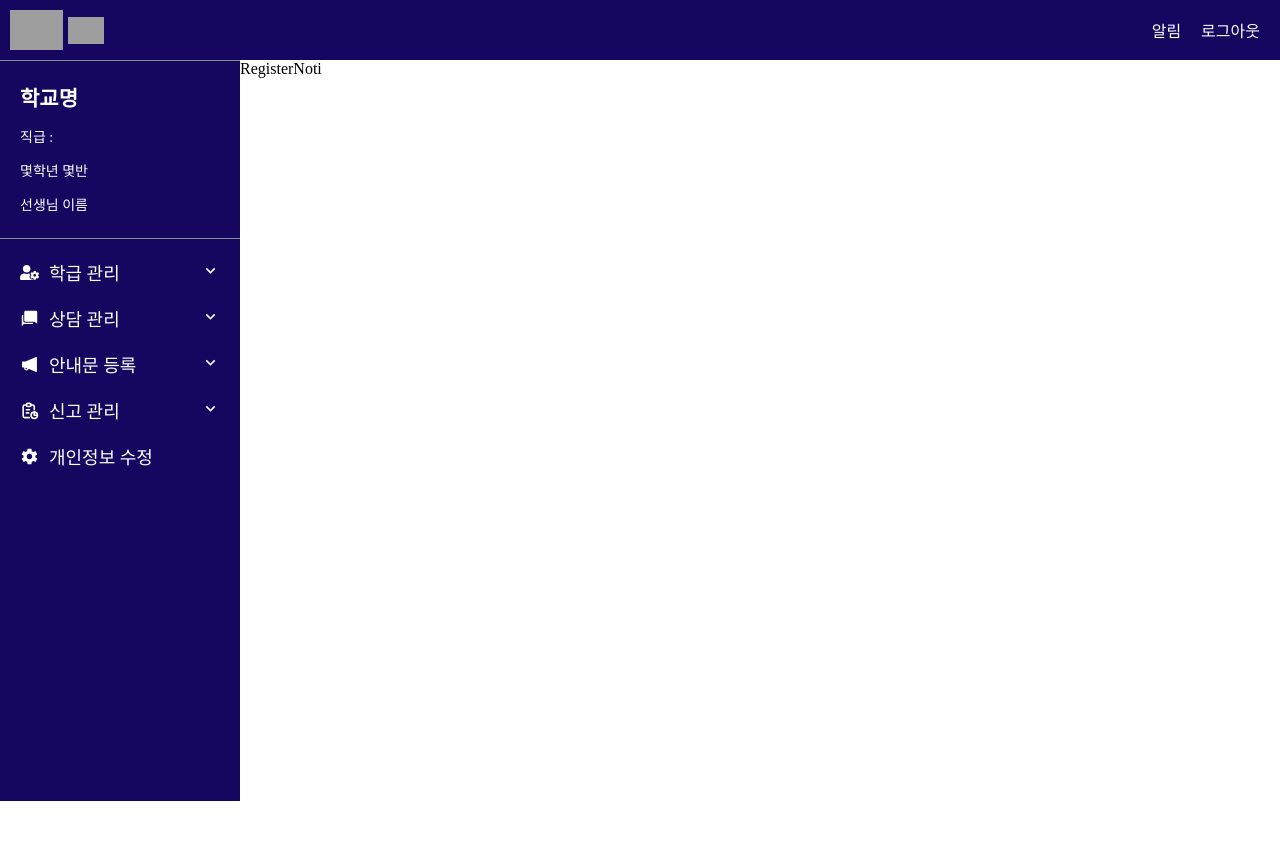
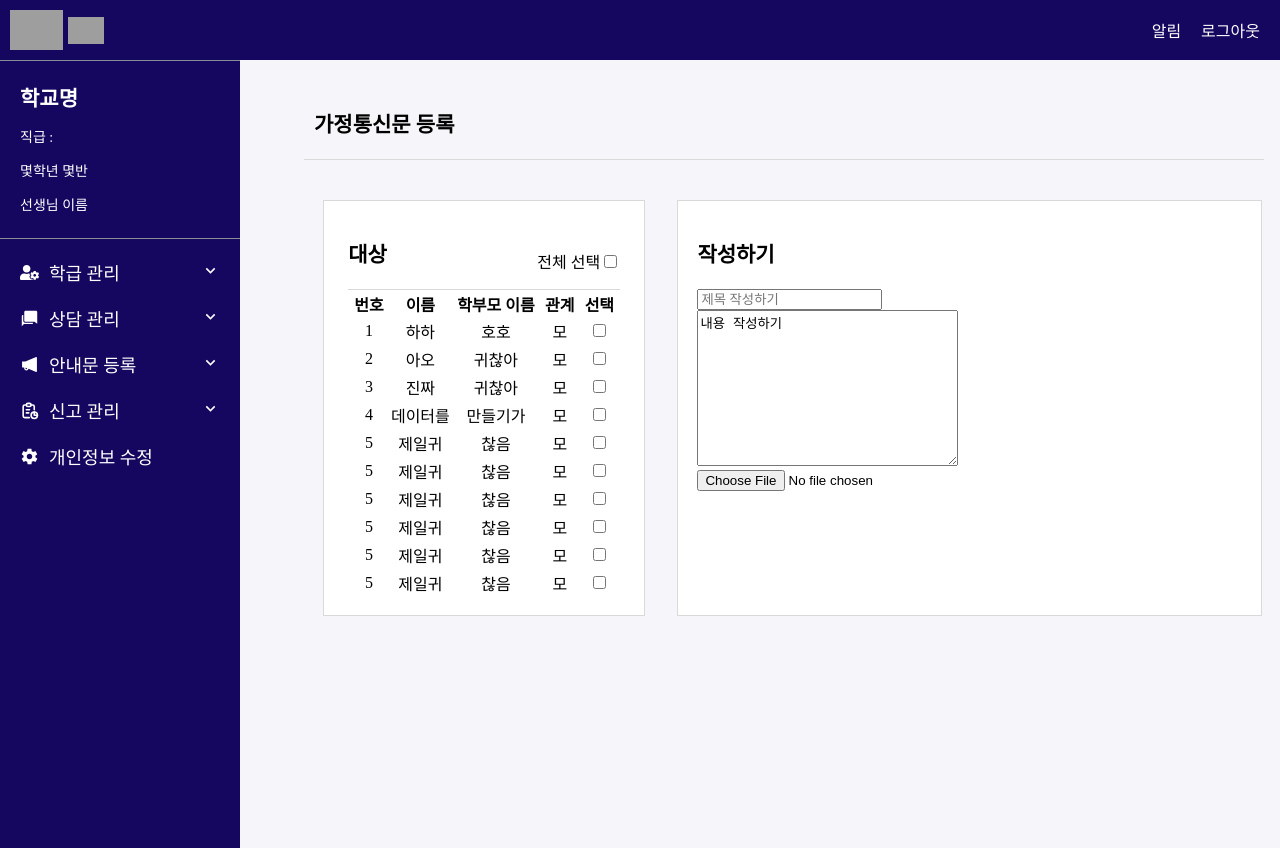
Before and after one commit to hkh0904/Every-School, a React (Create React App) app in the folder web/: page /docs/register-noti in a window 1280 px wide. Before the commit the page ends 801 px from the top, so only its background shows below. Built offline with nearby package versions, Linux system fonts and the light colour scheme; grey boxes are pictures that could not be loaded; a web font is replaced by a local one.

Commit message:
feat: 신고 페이지 표 구현 Adds #S09P31C108-157

```diff
--- a/web/package.json
+++ b/web/package.json
@@ -3,8 +3,13 @@
   "version": "0.1.0",
   "private": true,
   "dependencies": {
+    "@emotion/react": "^11.11.1",
+    "@emotion/styled": "^11.11.0",
+    "@mui/icons-material": "^5.14.14",
+    "@mui/material": "^5.14.14",
     "@react-icons/all-files": "^4.1.0",
     "@reduxjs/toolkit": "^1.9.7",
+    "@tanstack/react-table": "^8.10.7",
     "@testing-library/jest-dom": "^5.17.0",
     "@testing-library/react": "^13.4.0",
     "@testing-library/user-event": "^13.5.0",
--- a/web/src/component/NavBar/NavBar.jsx
+++ b/web/src/component/NavBar/NavBar.jsx
@@ -5,8 +5,8 @@ function NavBar() {
   return (
     <div className={styles.navbar}>
       <div className={styles.logo}>
-        <img src="assets/main/logo.png" alt="" />
-        <img src="assets/main/logo_text.png" alt="" />
+        <img src={process.env.PUBLIC_URL + "assets/main/logo.png"} alt="" />
+        <img src={process.env.PUBLIC_URL + "assets/main/logo_text.png"} alt="" />
       </div>
       <div className={styles.menu}>
         <p>알림</p>
--- a/web/src/pages/MainPage/MainPage.module.css
+++ b/web/src/pages/MainPage/MainPage.module.css
@@ -4,7 +4,7 @@
 
 
 .menubar {
-  width: 240px;
+  min-width: 240px;
   background-color: #15075F;
   min-height: calc(100vh - 60px);
   border-top: 0.5px solid #868E96;
@@ -25,3 +25,9 @@
 .teacherInfo > p:nth-child(2), p:nth-child(3),p:nth-child(4) {
   font-size: 14px;
 }
+
+
+.outlet {
+  width: 100%;
+  min-width: 784px;
+}
--- /dev/null
+++ b/web/src/pages/Notification/DetailBox.jsx
@@ -0,0 +1,17 @@
+import styles from './DetailBox.module.css'
+
+
+function DetailBox() {
+  return (
+    <div className={styles.detailBox}>
+      <p className={styles.detailTitle}>작성하기</p>
+      <input type="text" placeholder='제목 작성하기' />
+      <br />
+      <textarea name="" id="" cols="30" rows="10">내용 작성하기</textarea>
+      <br />
+      <input type="file" name="file" id="" />
+    </div>
+  );
+}
+
+export default DetailBox
--- /dev/null
+++ b/web/src/pages/Notification/DetailBox.module.css
@@ -0,0 +1,12 @@
+.detailTitle {
+  font-weight: 700;
+  font-size: 21px;
+}
+
+.detailBox {
+  background-color: white;
+  /* max-height: 25rem; */
+  min-width: 34rem;
+  border: 1px solid #D9D9D9;
+  padding: 1rem 1.2rem 0 1.2rem;
+}
--- /dev/null
+++ b/web/src/pages/Notification/PeopleBox.jsx
@@ -0,0 +1,21 @@
+import styles from './PeopleBox.module.css'
+import PeopleTable from './PeopleTable';
+
+function PeopleBox() {
+  return (
+    <div className={styles.peopleBox}>
+      <div className={styles.selectPeople}>
+        <p className={styles.peopleTitle}>대상</p>
+        <div className={styles.allSelect}>
+          <p>전체 선택</p>
+          <input type="checkbox" name="" id="" />
+        </div>
+      </div>
+      <div className={styles.table}>
+        <PeopleTable/>
+      </div>
+    </div>
+  );
+}
+
+export default PeopleBox
--- /dev/null
+++ b/web/src/pages/Notification/PeopleBox.module.css
@@ -0,0 +1,48 @@
+.peopleBox {
+  background-color: white;
+  /* max-height: 25rem; */
+  min-width: 17rem;
+  margin-right: 2rem;
+  padding: 1rem 1.5rem 1rem 1.5rem;
+  border: 1px solid #D9D9D9;
+}
+
+.selectBox {
+  padding: 1rem 1.2rem 0 1.2rem;
+}
+
+
+.selectBox > div:nth-child(1) {
+  flex: 1;
+}
+
+
+.selectBox > div:nth-child(2) {
+  flex: 2;
+}
+
+
+.selectPeople {
+  display: flex;
+  justify-content: space-between;
+  align-items: flex-end;
+}
+
+.allSelect {
+  display: flex;
+  align-items: center;
+}
+
+
+.peopleTitle {
+  font-weight: 700;
+  font-size: 21px;
+}
+
+.table {
+  display: flex;
+  justify-content: center;
+  text-align: center;
+  height: 19rem;
+  overflow: auto;
+}
--- /dev/null
+++ b/web/src/pages/Notification/PeopleTable.jsx
@@ -0,0 +1,129 @@
+import { getCoreRowModel, useReactTable } from '@tanstack/react-table';
+import styles from './PeopleTable.module.css'
+import { useState } from 'react';
+
+function PeopleTable() {
+  const headers = [
+    {
+      text: '번호',
+      value: 'number'
+    },
+    {
+      text: '이름',
+      value: 'name'
+    },
+    {
+      text: '학부모 이름',
+      value: 'par_name'
+    },
+    {
+      text: '관계',
+      value: 'relationship'
+    },
+    {
+      text: '선택',
+      value: 'select'
+    }
+  ];
+
+  const items = [
+    {
+      number: 1,
+      name: '하하',
+      par_name: '호호',
+      relationship: '모',
+    },
+    {
+      number: 2,
+      name: '아오',
+      par_name: '귀찮아',
+      relationship: '모',
+    },
+    {
+      number: 3,
+      name: '진짜',
+      par_name: '귀찮아',
+      relationship: '모',
+    },
+    {
+      number: 4,
+      name: '데이터를',
+      par_name: '만들기가',
+      relationship: '모',
+    },
+    {
+      number: 5,
+      name: '제일귀',
+      par_name: '찮음',
+      relationship: '모',
+    },
+    { number: 5, name: '제일귀', par_name: '찮음', relationship: '모'},
+    { number: 5, name: '제일귀', par_name: '찮음', relationship: '모'},
+    { number: 5, name: '제일귀', par_name: '찮음', relationship: '모'},
+    { number: 5, name: '제일귀', par_name: '찮음', relationship: '모'},
+    { number: 5, name: '제일귀', par_name: '찮음', relationship: '모'},
+    { number: 5, name: '제일귀', par_name: '찮음', relationship: '모'},
+    { number: 5, name: '제일귀', par_name: '찮음', relationship: '모'},
+    { number: 5, name: '제일귀', par_name: '찮음', relationship: '모'},
+    { number: 5, name: '제일귀', par_name: '찮음', relationship: '모'},
+  ];
+
+  const selectable = true;
+  const headerKey = headers.map((header) => header.value);
+
+  const [selectedItems, setSelectedItems] = useState([]);
+
+  const handleCheckboxChange = (index) => {
+    const updatedSelectedItems = [...selectedItems];
+    updatedSelectedItems[index] = !updatedSelectedItems[index];
+    setSelectedItems(updatedSelectedItems);
+  };
+
+  const handleSelectAll = () => {
+    const allSelected = selectedItems.every(item => item);
+    const updatedSelectedItems = items.map(() => !allSelected);
+    setSelectedItems(updatedSelectedItems);
+  };
+
+  const handleSaveSelectedNames = () => {
+    const selectedNames = items
+      .filter((item, index) => selectedItems[index])
+      .map((item) => item.name);
+    console.log(selectedNames);
+  };
+
+  return (
+    <div>
+      <table className={styles.Peopletable}>
+        <thead className={styles.tableHeader}>
+          <tr>
+            {headers.map((header) => (
+              <th key={header.value}>{header.text}</th>
+            ))}
+          </tr>
+        </thead>
+        <tbody>
+          {items.map((item, index) => (
+            <tr key={index}>
+              {headerKey.slice(0, 4).map((key) => (
+                <td key={key + index}>{item[key]}</td>
+              ))}
+              {selectable && (
+                <td>
+                  <input
+                    type="checkbox"
+                    checked={selectedItems[index] || false}
+                    onChange={() => handleCheckboxChange(index)}
+                  />
+                </td>
+              )}
+            </tr>
+          ))}
+        </tbody>
+      </table>
+      <button onClick={handleSaveSelectedNames}>선택된 이름 저장</button>
+    </div>
+  );
+}
+
+export default PeopleTable;
--- /dev/null
+++ b/web/src/pages/Notification/PeopleTable.module.css
@@ -0,0 +1,46 @@
+.Peopletable {
+  border-top: 1px solid #d9d9d9;
+  /* border-collapse: collapse; */
+  min-width: 17rem;
+}
+
+
+.tableHeader {
+  text-align: center;
+  height: 1.5rem;
+}
+
+.tableHeader th {
+  padding: 0 0.25rem 0 0.25rem;
+}
+
+@media ( max-width: 1600px ) {
+  .tableHeader th {
+    padding: 0 0.6rem 0 0.6rem;
+  }
+}
+
+@media ( max-width: 1500px ) {
+  .tableHeader th {
+    padding: 0 0.3rem 0 0.3rem;
+  }
+}
+
+@media ( max-width: 1400px ) {
+  .tableHeader th {
+    padding: 0 0.25rem 0 0.25rem;
+  }
+}
+
+.page {
+  display: flex;
+  align-items: center;
+  justify-content: center;
+  margin-top: 10px;
+}
+
+
+.page svg {
+  margin-left: 5px;
+  margin-right: 5px;
+}
--- a/web/src/pages/Notification/RegisterNoti.jsx
+++ b/web/src/pages/Notification/RegisterNoti.jsx
@@ -1,8 +1,19 @@
 import React from 'react'
+import styles from './RegisterNoti.module.css'
+import DetailBox from './DetailBox'
+import PeopleBox from './PeopleBox'
 
 const RegisterNoti = () => {
   return (
-    <div>RegisterNoti</div>
+    <div className={styles.registerNoti}>
+      <div className={styles.title}>
+        <p>가정통신문 등록</p>
+      </div>
+      <div className={styles.selectBox}>
+        <PeopleBox/>
+        <DetailBox/>
+      </div>
+    </div>
   )
 }
 
--- /dev/null
+++ b/web/src/pages/Notification/RegisterNoti.module.css
@@ -0,0 +1,39 @@
+.registerNoti {
+  background-color: #F6F5F9;
+  min-height: calc(100vh - 60px);
+  padding: 3rem 4rem 0 4rem;
+}
+
+
+.selectBox {
+  display: flex;
+  height: 26rem;
+}
+
+
+.title {
+  min-width: 60rem;
+  border-bottom: 1px solid #D9D9D9;
+  margin-bottom: 1.5rem;
+}
+
+.title > p {
+  margin-top: 0;
+  font-weight: 700;
+  font-size: 21px;
+  margin-left: 0.625rem;
+}
+
+.selectBox {
+  padding: 1rem 1.2rem 0 1.2rem;
+}
+
+
+.selectBox > div:nth-child(1) {
+  flex: 1;
+}
+
+
+.selectBox > div:nth-child(2) {
+  flex: 2;
+}
```
Also changed, not shown: 1 other file (tests, documents, lock files or other folders).
